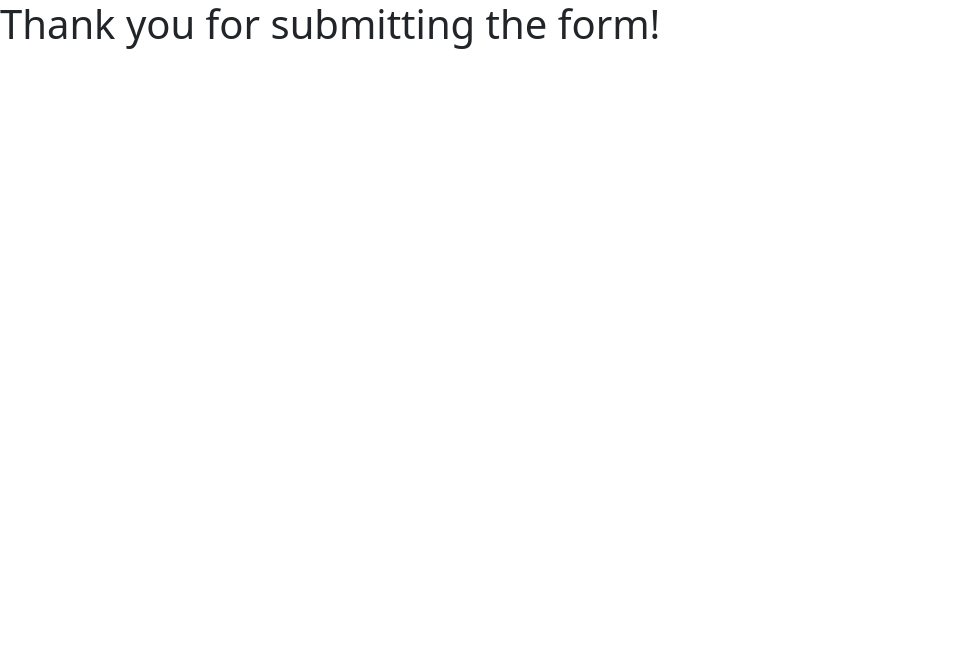
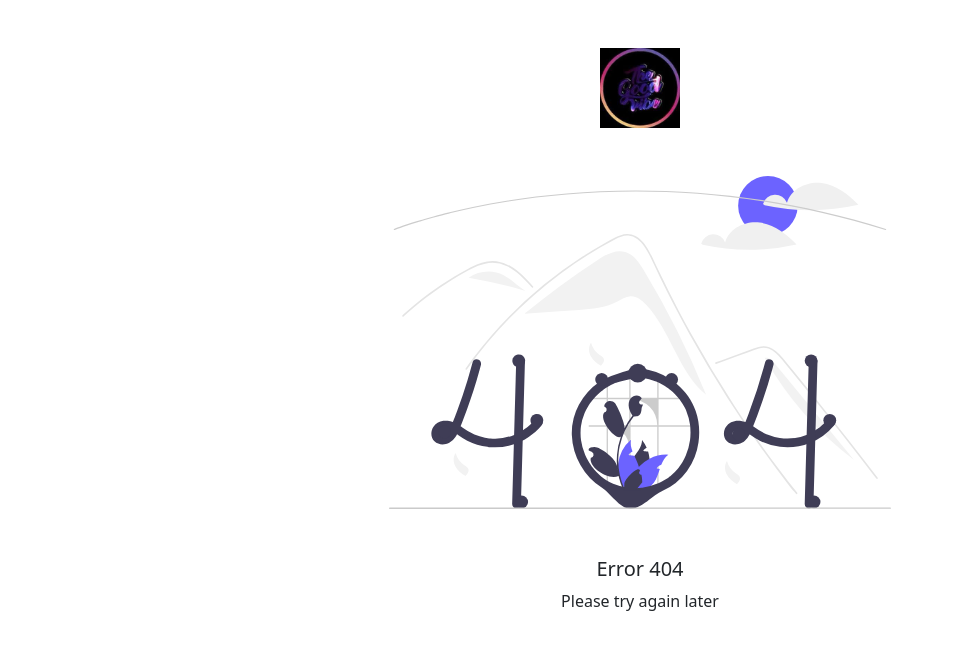
Before and after one commit to fritzjackhunt/checkout, a Django app: page /success in a window 1280 px wide. Shown: the top 650 px of the page, without its empty margins (0-954 px from the left). Run offline with Django 4.2, Linux system fonts and the light colour scheme.

Commit message:
added all

```diff
--- a/checkout/checkout/settings.py
+++ b/checkout/checkout/settings.py
@@ -26,7 +26,7 @@ SECRET_KEY = 'django-insecure-l-nbqbq%6is(faym0qb$t#!h6izxa)%ue2t6(*_v-9u)6glfj5
 # SECURITY WARNING: don't run with debug turned on in production!
 DEBUG = True
 
-ALLOWED_HOSTS = ['127.0.0.1', 'localhost', '.vercel.app', 'thegoodvibe.xyz', 'now.sh']
+ALLOWED_HOSTS = ['127.0.0.1', 'localhost', '.vercel.app', 'thegoodvibe.xyz', 'now.sh', 'www.thegoodvibe.xyz']
 
 
 # Application definition
--- a/checkout/templates/checkout/success.html
+++ b/checkout/templates/checkout/success.html
@@ -1,11 +1,47 @@
+{% load static %}
 <!DOCTYPE html>
 <html>
 <head>
-    <title>Success</title>
+    <title>TheGoodVibe</title>
 
+    <!--BOOTSTRAP 5 CSS LINK-->
     <link href="https://cdn.jsdelivr.net/npm/bootstrap@5.2.3/dist/css/bootstrap.min.css" rel="stylesheet" integrity="sha384-rbsA2VBKQhggwzxH7pPCaAqO46MgnOM80zW1RWuH61DGLwZJEdK2Kadq2F9CUG65" crossorigin="anonymous">
+
+    <!-- Template main CSS File -->
+    <link href="{% static 'css/styles.css' %}" rel="stylesheet">
+
+    <!--Favicon Link-->
+    <link rel="shortcut icon" type="image/png" href="{% static 'favicon.ico' %}"/>
 </head>
 <body>
-    <h1>Thank you for submitting the form!</h1>
+
+    <div class="container">
+        <div class="row">
+
+            <div class="col-lg-12">
+                <div class="img-center mt-5">
+                        <img src="{% static 'pictures/thegoodvibe.jpeg' %}" class='d-block' alt='thegoodvibe' style="width: 80px;">
+                    </div>
+                </div>
+            </div>
+
+            <div class="col-lg-12">
+                <div class="img-center mt-5">
+                    <img src="{% static 'pictures/error.svg' %}" class='d-block' alt='thegoodvibe' style="width: 45%;">
+                </div>
+            </div>
+
+            <div class="col-lg-12 text-center">
+                <br>
+                <br>
+                <h5>Error 404</h5>
+                <p>Please try again later</p>
+            </div>
+        </div>
+    </div>
+
+
+    <!--BOOTSTRAP 5 JS LINK-->
+    <script src="https://cdn.jsdelivr.net/npm/bootstrap@5.2.3/dist/js/bootstrap.bundle.min.js" integrity="sha384-kenU1KFdBIe4zVF0s0G1M5b4hcpxyD9F7jL+jjXkk+Q2h455rYXK/7HAuoJl+0I4" crossorigin="anonymous"></script>
 </body>
 </html>
```
Also changed, not shown: checkout/templates/checkout/form.html (+26 -2 lines), checkout/static/favicon.ico (added), checkout/static/pictures/error.svg (added), checkout/static/pictures/favicon_io (1)/android-chrome-192x192.png (added), checkout/static/pictures/favicon_io (1)/android-chrome-512x512.png (added), checkout/static/pictures/favicon_io (1)/apple-touch-icon.png (added), checkout/static/pictures/favicon_io (1)/favicon-16x16.png (added), checkout/static/pictures/favicon_io (1)/favicon-32x32.png (added), checkout/static/pictures/favicon_io (1)/site.webmanifest (added).
